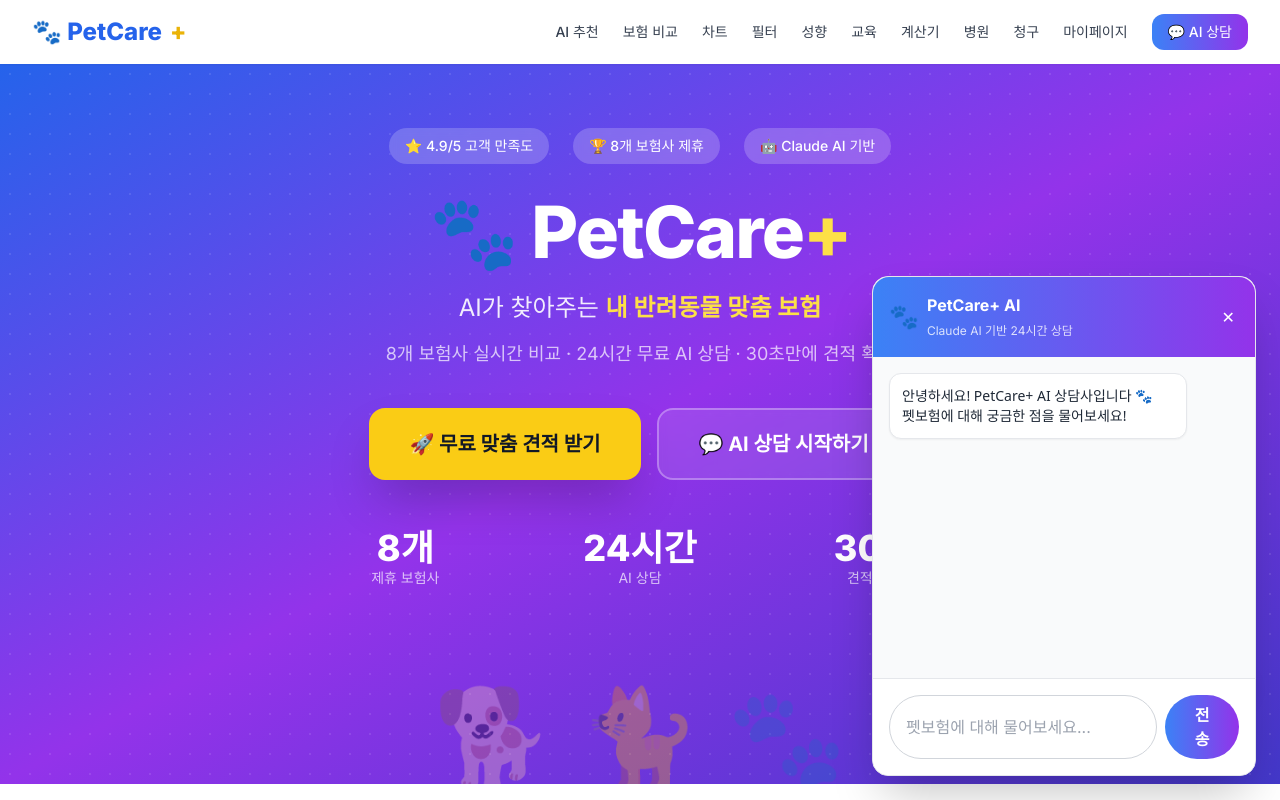
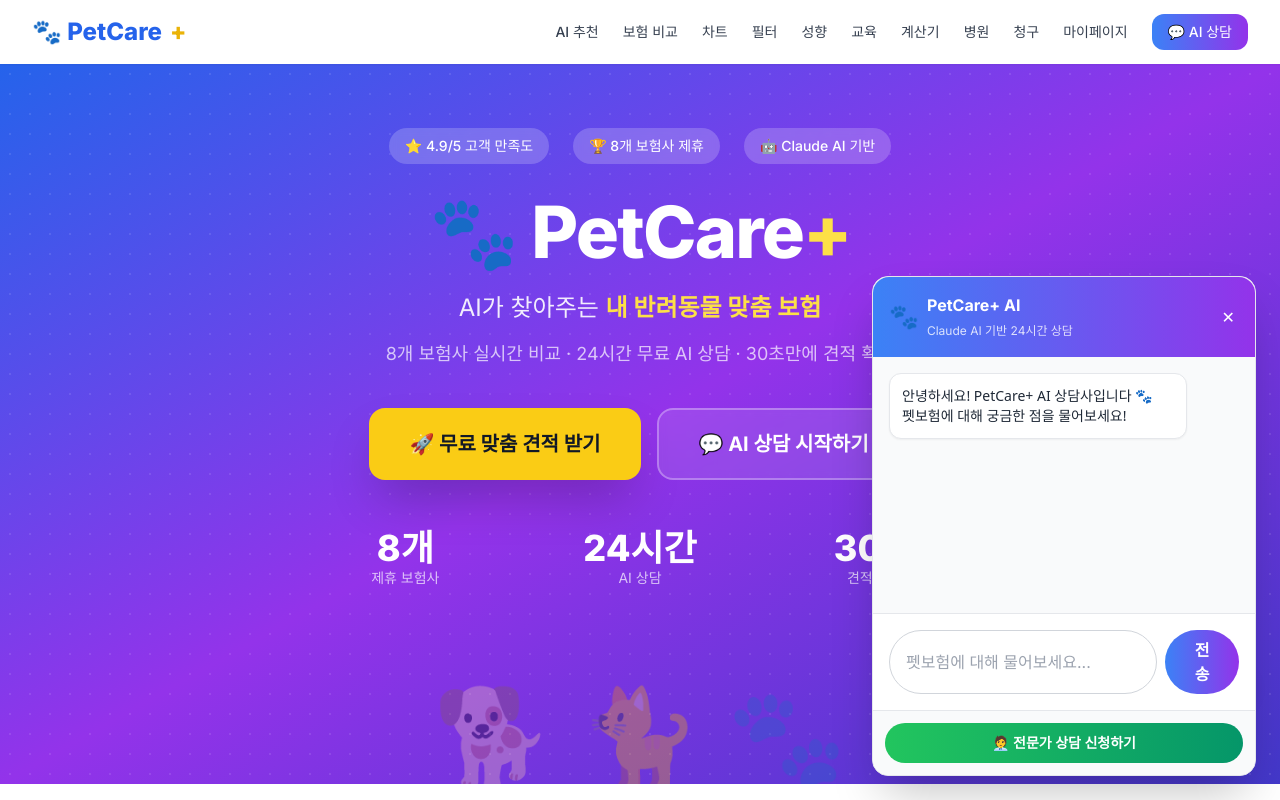
Before and after one commit to HeeJeonLee/petcare-phase2, a React (Vite) app: page / in a window 1280 px wide. Both pictures are taken after a click on the button "💬 AI 상담". Shown: the top 800 px of the page. Built offline with nearby package versions, Linux system fonts and the light colour scheme; no server answers.

Commit message:
feat: ChatBot에 전문가 상담 신청 버튼 추가

```diff
--- a/src/components/ChatBot.jsx
+++ b/src/components/ChatBot.jsx
@@ -97,10 +97,21 @@
           </div>
         )}
       </div>
-      <form onSubmit={handleSend} className="p-4 border-t bg-white rounded-b-2xl flex gap-2">
+      <form onSubmit={handleSend} className="p-4 border-t bg-white flex gap-2">
         <input value={input} onChange={e => setInput(e.target.value)} placeholder="펫보험에 대해 물어보세요..." className="flex-1 border border-gray-300 px-4 py-2 rounded-full focus:outline-none focus:ring-2 focus:ring-blue-500" disabled={loading} />
         <button type="submit" disabled={loading} className="bg-gradient-to-r from-blue-500 to-purple-600 text-white px-6 py-2 rounded-full font-semibold hover:shadow-lg transition disabled:opacity-50">전송</button>
       </form>
+      {/* 전문가 상담 신청 버튼 */}
+      <div className="p-3 border-t bg-gray-50 rounded-b-2xl">
+        <a
+          href="https://insurance-consultant-landing.vercel.app"
+          target="_blank"
+          rel="noopener noreferrer"
+          className="block w-full bg-gradient-to-r from-green-500 to-emerald-600 text-white py-2.5 rounded-full font-semibold text-center hover:shadow-lg transition text-sm"
+        >
+          🧑‍💼 전문가 상담 신청하기
+        </a>
+      </div>
     </div>
   );
 };
```
